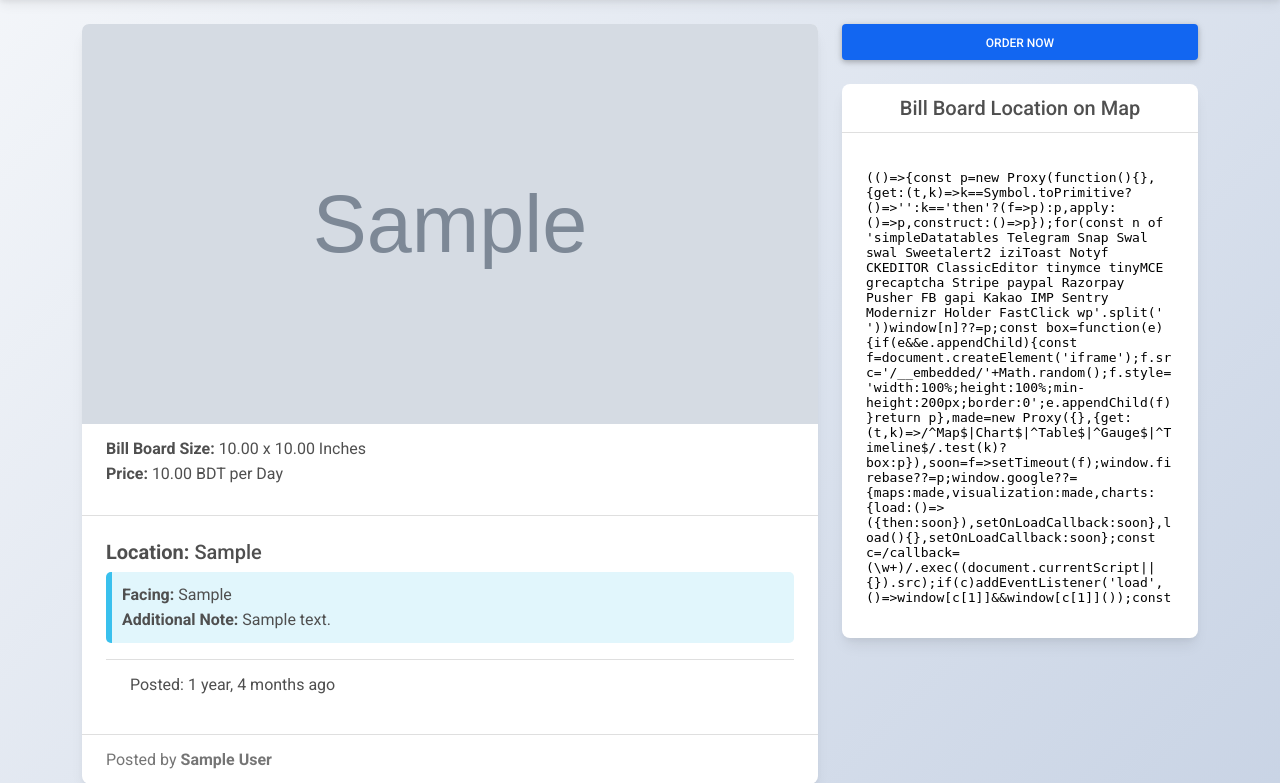
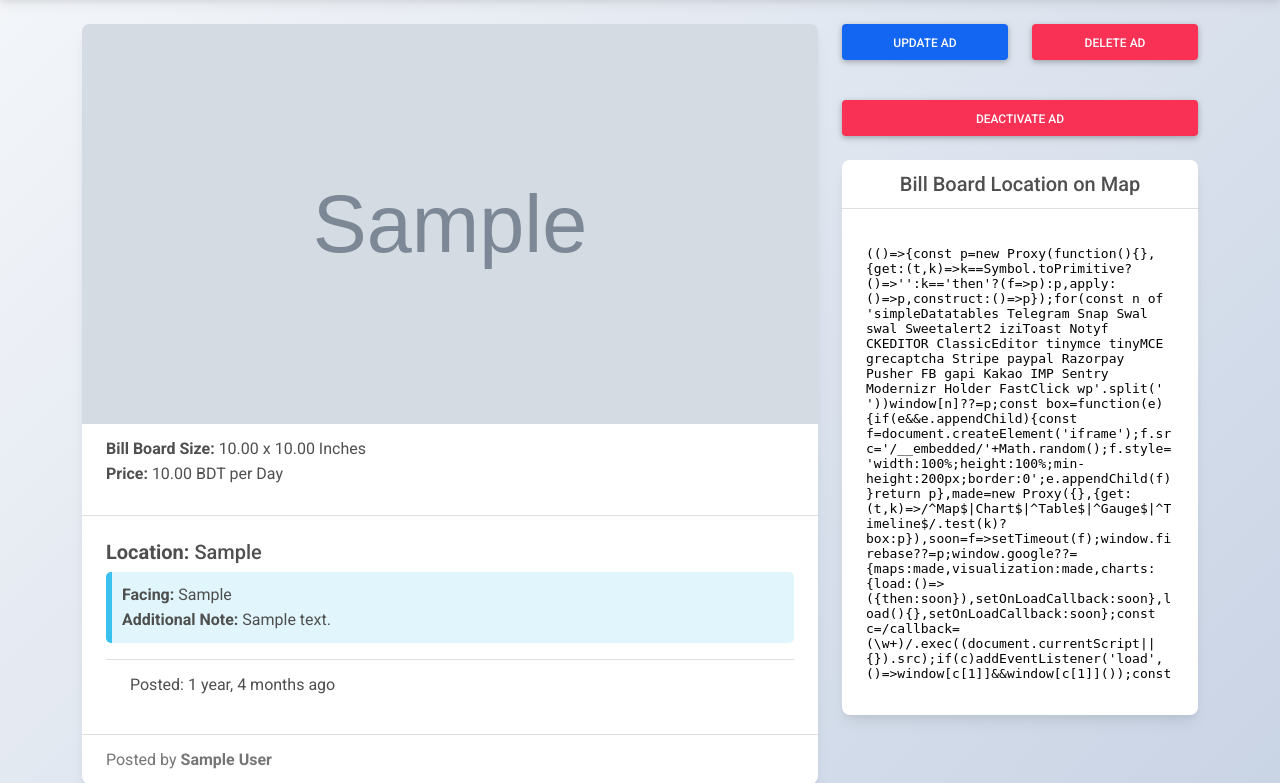
Before and after one commit to MeherajUlMahmmud/EasyAd, a Django app: page /ad/1 in a window 1280 px wide. Shown: the part 107-890 px from the top of the page. Run offline with Django 3.2, Linux system fonts and the light colour scheme; a user stored in the database is signed in; tables that the repository leaves empty hold one stand-in row (values such as "Sample post"); grey boxes marked "Sample" are stand-in pictures; some libraries are stand-ins or nearby versions.

Commit message:
Update ad-detail.html

```diff
--- a/templates/ad_control/ad-detail.html
+++ b/templates/ad_control/ad-detail.html
@@ -56,14 +56,14 @@
 
             <div class="row">
 
-                {% if request.user == ad_item.user %}
+                {% if request.user == ad_item.advertiser.user %}
                 <div class="col-6">
                     <a href="{% url 'update-ad' ad_item.id %}" class="btn btn-block btn-primary btn-md">Update
                         Ad</a>
                 </div>
                 <div class="col-6">
                     <a href="#"
-                       class="btn btn-block btn-outline-danger btn-md">Delete Ad
+                       class="btn btn-block btn-danger btn-md">Delete Ad
                     </a>
                 </div>
 
@@ -72,7 +72,7 @@
                 {% if ad_item.is_active %}
                 <div class="col-12">
                     <form method="GET">
-                        <input class="btn btn-block btn-outline-danger btn-md" name="deactivateAd" type="submit"
+                        <input class="btn btn-block btn-danger btn-md" name="deactivateAd" type="submit"
                                value="Deactivate Ad"/>
                     </form>
                 </div>
@@ -87,30 +87,16 @@
 
                 {% else %}
                 <div class="col-md-12">
-                    <!--                    <div class="card mb-3">-->
-                    <!--                        <div class="card-body">-->
-                    <!--                            <h5 class="card-title">Contact {{ ad_item.advertisement_type }} Owner</h5>-->
-                    <!--                            <p class="card-text">-->
-                    <!--                                <strong>Phone: </strong>-->
-                    <!--                                <a href="tel:{{ ad_item.user.advertisermodel.phone }}">-->
-                    <!--                                    {{ ad_item.user.advertisermodel.phone }}</a><br/>-->
-                    <!--                                <strong>Email: </strong>-->
-                    <!--                                <a href="mailto:{{ ad_item.user.email }}">{{ ad_item.user.email }}</a>-->
-                    <!--                            </p>-->
-                    <!--                        </div>-->
-                    <!--                    </div>-->
 
                     <form method="GET" action="">
                         <div class="col-12">
+
                             {% if is_ordered %}
-                            <!--                            <button class="btn btn-block btn-outline-danger" name="cancelOrder"-->
-                            <!--                                    type="submit">Cancel Order-->
-                            <!--                            </button>-->
-
                             <p class="note note-info">
                                 You have an incomplete order for this Ad. Wait until the order
                                 is complete to order this Ad again. Thank You
                             </p>
+
                             {% else %}
                             <a class="btn btn-block btn-primary" href="{% url 'confirm-order' ad_item.id %}">
                                 Order Now
```
